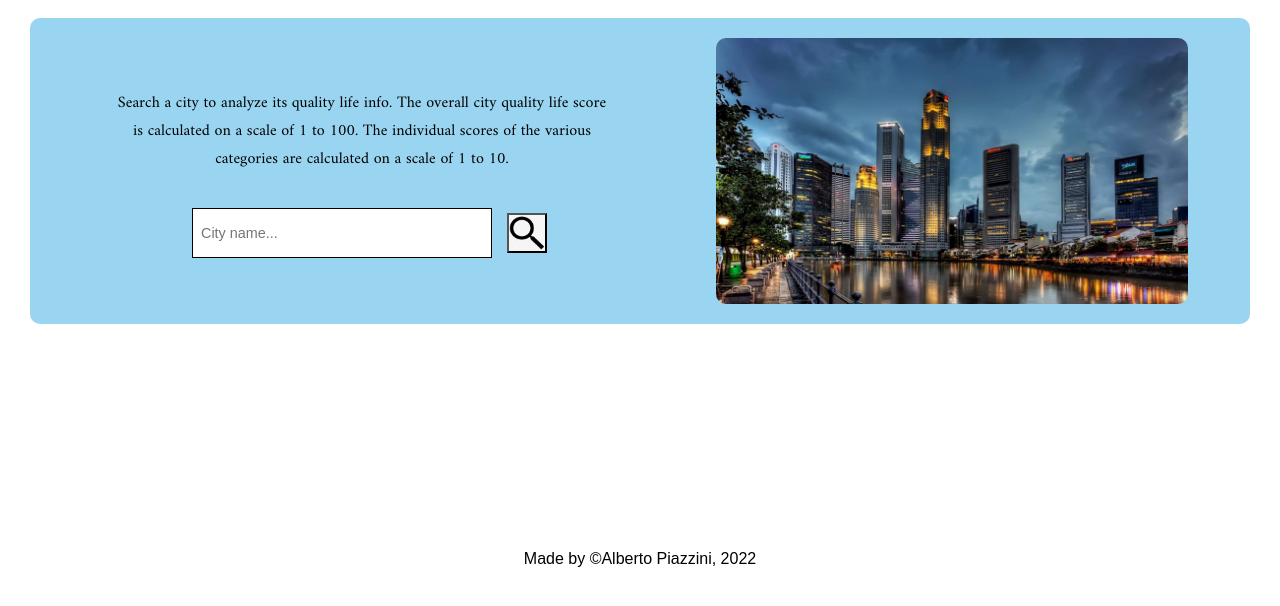
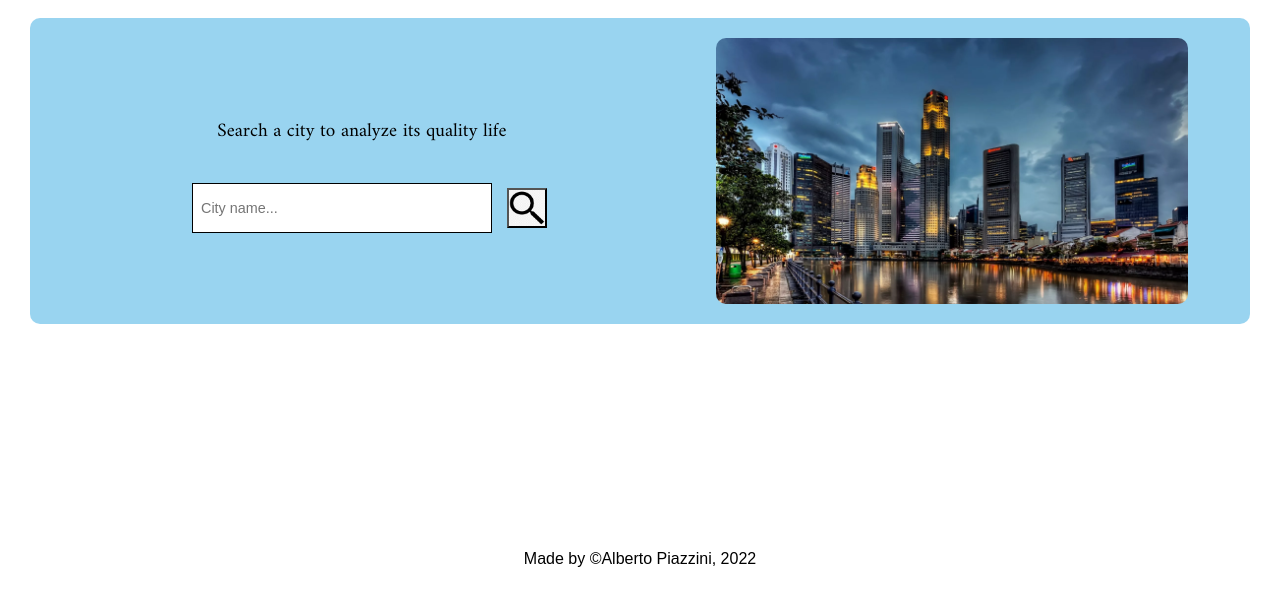
Before and after one commit to albertopiazzini/city-score-application, a website built with webpack: page index.html in a window 1280 px wide. Shown: the part 136-742 px from the top of the page. Built offline with nearby package versions, Linux system fonts and the light colour scheme.

Commit message:
add description homepage

```diff
--- a/index.html
+++ b/index.html
@@ -16,12 +16,7 @@
       <div class="box">
         <div class="description-box">
           <div class="description">
-            <p>
-              Search a city to analyze its quality life info. The overall city
-              quality life score is calculated on a scale of 1 to 100. The
-              individual scores of the various categories are calculated on a
-              scale of 1 to 10.
-            </p>
+            <p>Search a city to analyze its quality life</p>
           </div>
 
           <div class="box-search">
--- a/src/css/styles.css
+++ b/src/css/styles.css
@@ -39,6 +39,7 @@ h1 {
   margin: 20px;
   width: 500px;
   font-family: amiri;
+  font-size: 1.2rem;
 }
 .description-box {
   display: flex;
```
